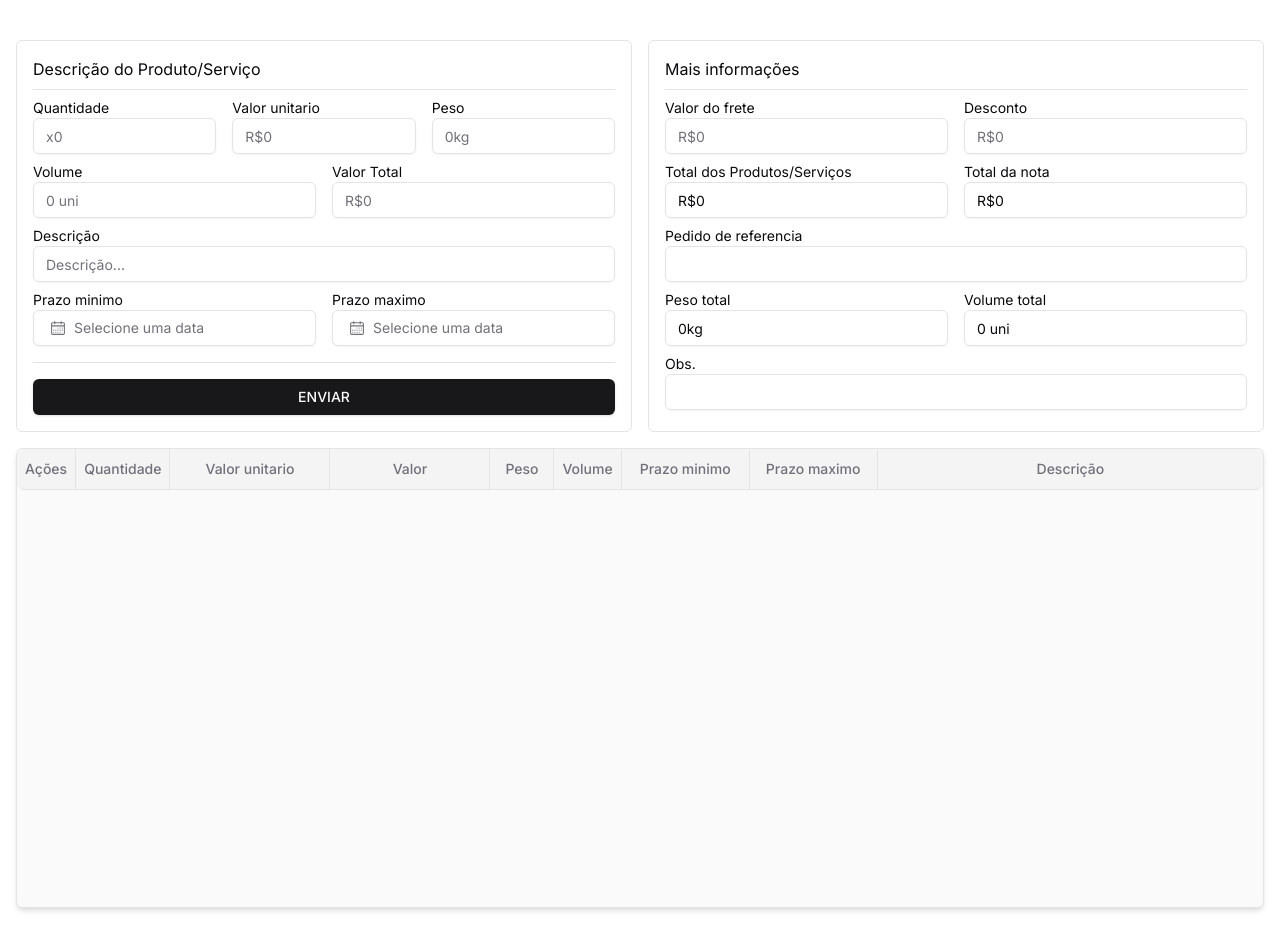
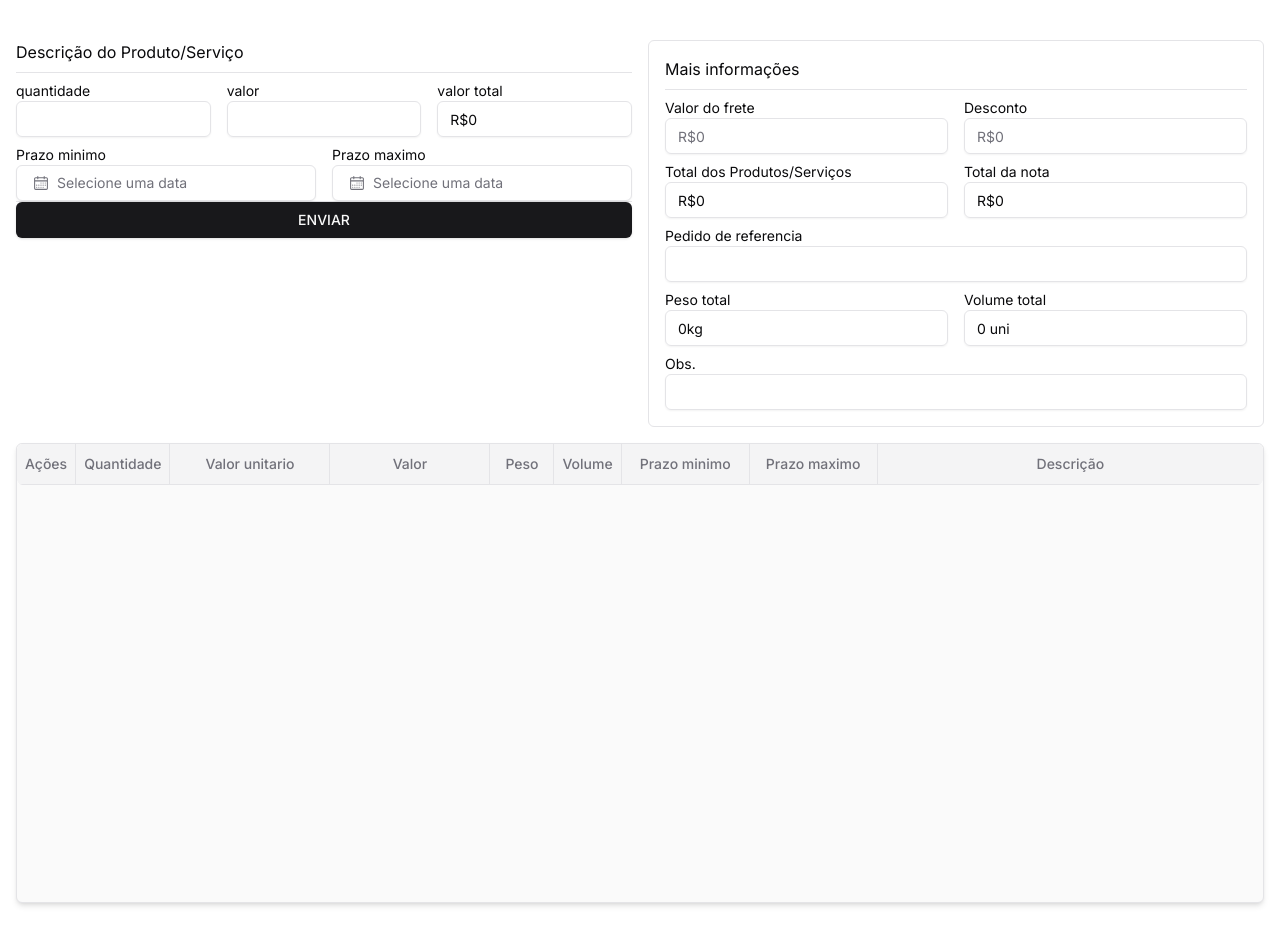
Before and after one commit to KetsonKersen/Shadcn_form, a Next.js app: page / in a window 1280 px wide. Built offline with nearby package versions, Linux system fonts and the light colour scheme.

Commit message:
Otmizando renderizacao

```diff
--- a/src/app/components/form_product/index.tsx
+++ b/src/app/components/form_product/index.tsx
@@ -4,6 +4,7 @@ import SetProduct from "./setProduct";
 import Table_Product from "./table";
 import { Iproduct } from "./interface";
 import MoreInf from "./moreInf";
+import Teste from "./teste";
 
 export default function Form_Product(){
     const data = localStorage.getItem("products")
@@ -34,6 +35,7 @@ export default function Form_Product(){
                 <MoreInf stateData={state}/>
             </div>
             <Table_Product stateData={state} removeProduct={removeProduct}/>
+            {/* <Teste/> */}
         </div>
     )
 }
--- a/src/app/components/form_product/setProduct.tsx
+++ b/src/app/components/form_product/setProduct.tsx
@@ -1,5 +1,5 @@
 import { memo, useEffect, useState } from "react";
-import { useForm, SubmitHandler } from "react-hook-form";
+// import { useForm, SubmitHandler } from "react-hook-form";
 import { cn } from "@/lib/utils"
 import { format } from "date-fns"
 import { Button } from "@/components/ui/button";
@@ -9,53 +9,31 @@ import { CalendarIcon } from "@radix-ui/react-icons"
 import { Popover, PopoverContent, PopoverTrigger } from "@/components/ui/popover"
 import { Iproduct } from "./interface";
 import { NumericFormat } from 'react-number-format';
+import { useForm, FormProvider, useFormContext, useWatch } from "react-hook-form"
 
 function SetProduct({...props}:any){
     const {addProduct} = props
-
-    const { register, handleSubmit, reset, watch, setValue} = useForm<Iproduct>();
-    const watchQuantidade = watch("quantidade")
-    const watchValorUni = watch("valor_uni")
-
+    const methods = useForm()
     const [dateMin, setDateMin] = useState<any>()
     const [dateMax, setDateMax] = useState<any>()
 
 
-    function clearForm(){
-        reset()
-        setValue("quantidade", "")
-        setValue("valor_uni", "")
-        setValue("peso", "")
-        setValue("volume", "")
-        setValue("valor_total", "")
-        setDateMin("")
-        setDateMax("")
-    }
-
-    const onSubmit: SubmitHandler<Iproduct> = (data:{}) => {
+    const onSubmit = (data:{}) => {
         if(dateMin && dateMax){
             Object.assign(data, {prazo_min:format(dateMin, "dd/MM/yyyy")})
             Object.assign(data, {prazo_max:format(dateMax, "dd/MM/yyyy")})
             addProduct(data)
-            clearForm()
         }else{
             alert("Selecione uma data minima e maxima para continuar...")
         }
     }
-
-    useEffect(()=>{
-        let res:number = (Number(watchQuantidade?.replace("x","")) * Number(watchValorUni?.replace("R$","").replace(",","")))
-        if(!Number.isNaN(res)){
-            setValue("valor_total", JSON.stringify(res))
-        }
-    },[watchQuantidade, watchValorUni])
 
     function fieldsDescriptionProducts(){
         return(
             <div className="flex flex-col gap-2">
                 <h3>Descrição do Produto/Serviço</h3>
                 <hr></hr>
-                <div>
+                {/* <div>
                     <label>
                         Quantidade
                         <NumericFormat
@@ -113,13 +91,20 @@ function SetProduct({...props}:any){
                             renderText={(value) => <Input value={value} {...register("valor_total")} placeholder="R$0" required/>}
                         />
                     </label>
-                </div>
-                <div>
+                </div> */}
+                {/* <div>
                     <label>
                         Descrição
                         <Input {...register("descricao")} placeholder="Descrição..."/>
                     </label>
+                </div> */}
+
+                <div>
+                    <FildInput id={"quantidade"} format={{suffix:" uni"}}/>
+                    <FildInput id={"valor"} format={{prefix:"R$"}}/>
+                    <FildInput id={"valor_total"} format={{prefix:"R$"}}/>
                 </div>
+
                 <div>
                     <label>
                         Prazo minimo
@@ -178,12 +163,48 @@ function SetProduct({...props}:any){
 
     return(
 
-        <form onSubmit={handleSubmit(onSubmit)} className="flex flex-col gap-4 p-4 rounded-md border-[1px] border-zinc-200">
-            { fieldsDescriptionProducts() }
-            <hr/>
-            <Button className="w-full col-start-1 col-end-3">ENVIAR</Button>
-        </form>
+        <FormProvider {...methods}>
+            <form onSubmit={methods.handleSubmit(onSubmit)}>
+                { fieldsDescriptionProducts() }
+                <hr/>
+                <Button className="w-full col-start-1 col-end-3">ENVIAR</Button>
+            </form>
+        </FormProvider>
 
     )
 }
 export default memo(SetProduct)
+
+export function FildInput(props:{id:string, format?:object}) {
+    const {id,format} = props
+    const { register, setValue} = useFormContext()
+
+    if(id=== "valor_total"){
+        let quantidade = useWatch({name:"quantidade"})
+        let valor = useWatch({name:"valor"})
+        useEffect(()=>{
+            quantidade = quantidade?.replace(" uni","")
+            valor = valor?.replace("R$","")
+
+            const res = Number(quantidade) * Number(valor)
+
+            setValue("valor_total", res)
+        },[quantidade,valor])
+    }
+    const inputValue = useWatch({name:id})
+
+    return (
+        <label>
+            {id.replace("_"," ")}
+            <NumericFormat
+                value={inputValue}
+                className="foo"
+                displayType={'text'}
+                thousandSeparator={true}
+                // prefix={'R$'}
+                {...format}
+                renderText={(value) => <Input value={value} {...register(id)} required/>}
+            />
+        </label>
+    )
+  }
--- /dev/null
+++ b/src/app/components/form_product/teste.tsx
@@ -0,0 +1,41 @@
+import { Input } from "@/components/ui/input"
+import React, { useEffect } from "react"
+
+import { useForm, FormProvider, useFormContext, useWatch } from "react-hook-form"
+
+export default function Teste() {
+  const methods = useForm()
+  const onSubmit = (data:any) => console.log(data)
+
+  return (
+    <FormProvider {...methods}>
+      <form onSubmit={methods.handleSubmit(onSubmit)}>
+        <FildInput id={"n1"}/>
+        <FildInput id={"n2"}/>
+        <FildInput id={"n3"}/>
+        <input type="submit" />
+      </form>
+    </FormProvider>
+  )
+}
+
+export function FildInput(props:{id:string}) {
+    const {id} = props
+    const { register, setValue} = useFormContext()
+
+    if(id=== "n3"){
+        const n1 = useWatch({name:"n1"})
+        const n2 = useWatch({name:"n2"})
+        useEffect(()=>{
+            const res = Number(n1) * Number(n2)
+            setValue("n3", res)
+        },[n1,n2])
+    }
+
+    return (
+        <label>
+            {id}
+            <Input {...register(id)} />
+        </label>
+    )
+  }
```
